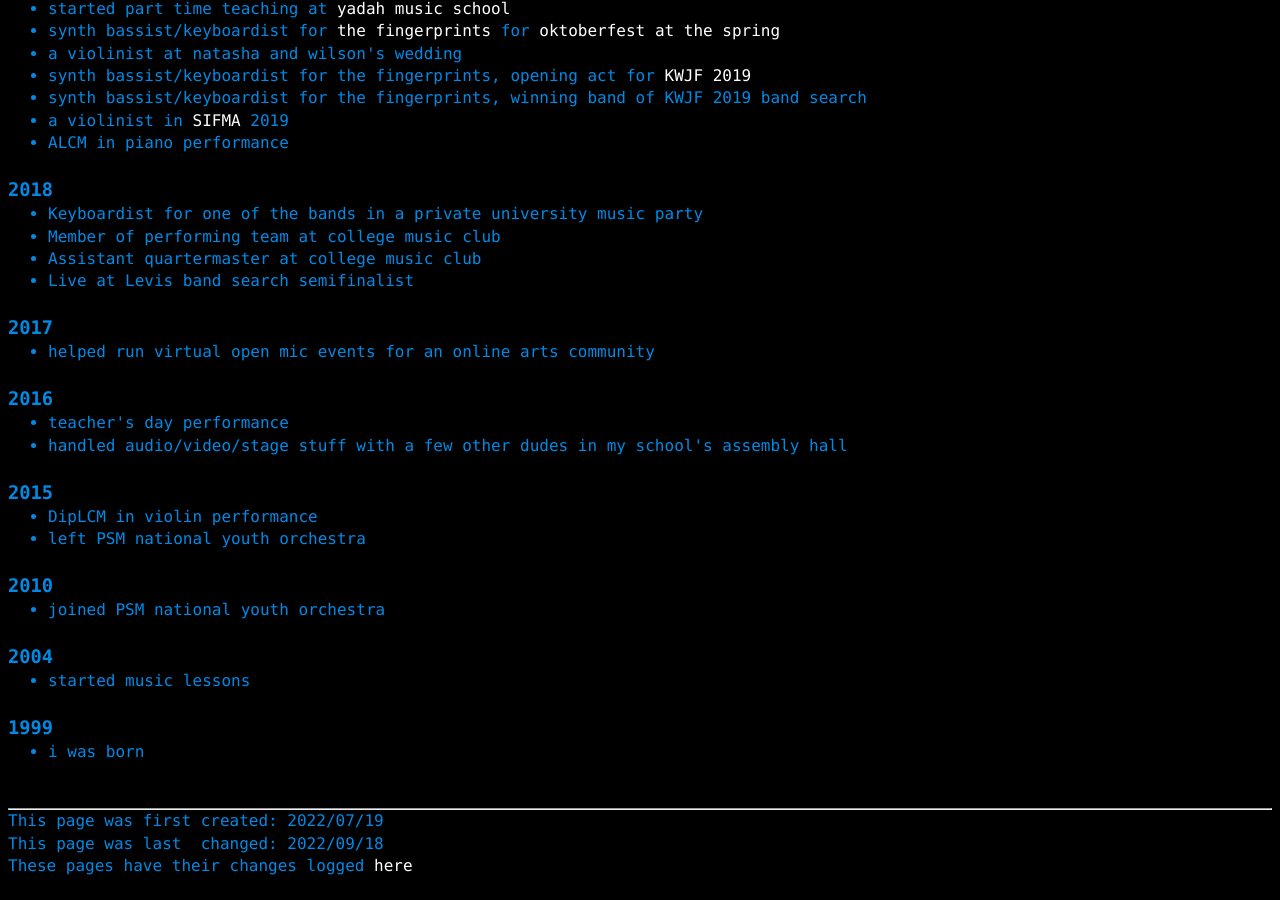
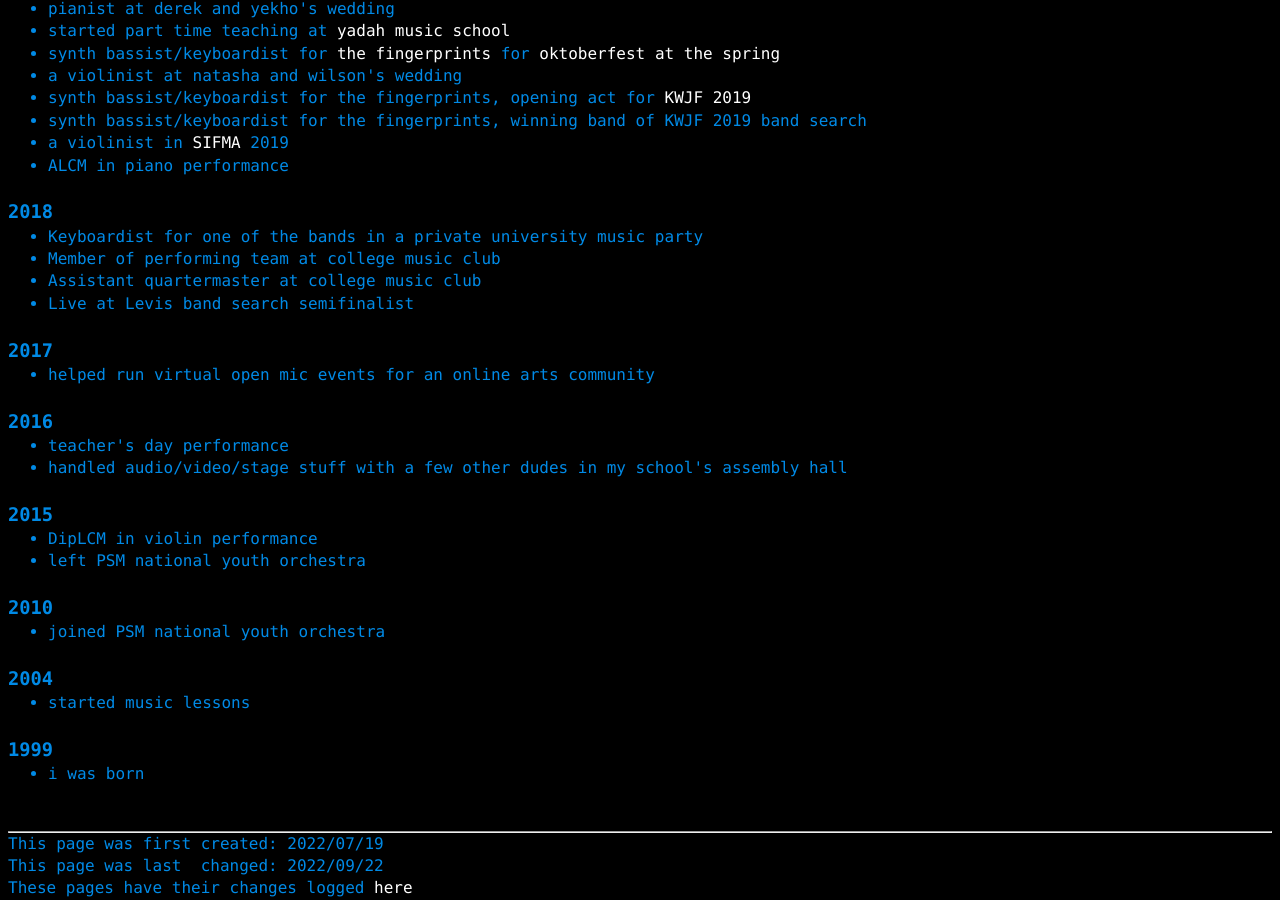
Before and after one commit to a-erfan-aa/a-erfan-aa.github.io, a Jekyll site: the page built from things-i-make/music-comprehensive.html, in a window 1280 px wide and 900 px high, scrolled down 1589 px. Built offline with Jekyll 4.4.1, drawn with Linux system fonts in a browser that asks for light colours; before the commit the page ends 2466 px from its top, so only the background shows below that; some of the changed text lies outside the part shown.

```diff
--- a/things-i-make/music-comprehensive.html
+++ b/things-i-make/music-comprehensive.html
@@ -3,7 +3,7 @@
 title: More of my music
 description: Or rather more of my experiences with music
 firstCreated: 2022/07/19
-lastChanged: 2022/09/18
+lastChanged: 2022/09/22
 ---
 <!-- title and subtitle -->
 <div>
```
Also changed, not shown: other parts of things-i-make/music-comprehensive.html (+1 -0 lines).
